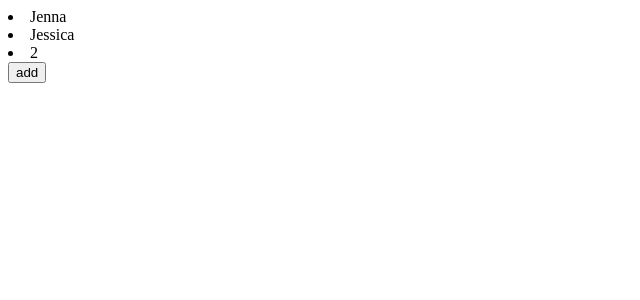
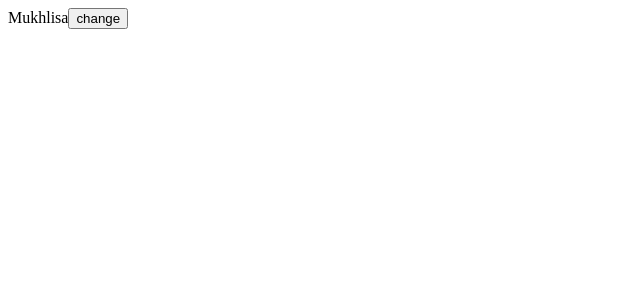
Before and after one commit to muxlisa-maxmudova/typescript, a React (Vite) app: page / in a window 1280 px wide. Shown: the top 300 px of the page, without its empty margins (0-640 px from the left). Built offline with nearby package versions, Linux system fonts and the light colour scheme.

Commit message:
useState in tsx with object

```diff
--- a/src/State_hook/Objects.tsx
+++ b/src/State_hook/Objects.tsx
@@ -1,15 +1,15 @@
 import {useState} from "react";
 const Objects = () => {
-    const [friends, setFriends] = useState<(string|number)[]>(['Jenna', 'Jessica', 2])
-    const add : () => void = () =>{
-        setFriends([...friends, 'Anna'])
+    const [friends, setFriends] = useState<{name:string}>({name: 'Mukhlisa'})
+    const[toggle, setToggle] = useState<boolean>(false)
+    const change = () => {
+        setToggle(!toggle)
+        setFriends( toggle ? {...friends, name: 'Kaya'}: {...friends, name:'Mukhlisa'})
     }
     return (
         <div>
-            {friends.map((friend:string|number)=>(
-                <li>{friend}</li>
-            ))}
-            <button onClick={add}>add</button>
+            {friends.name}
+            <button onClick={change}>change</button>
         </div>
     )
 }
```
